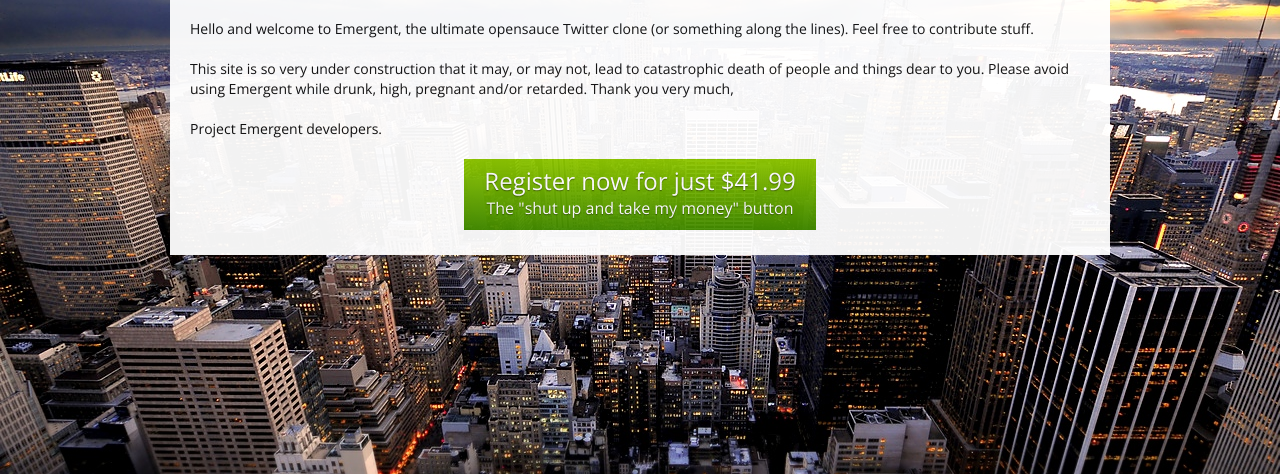
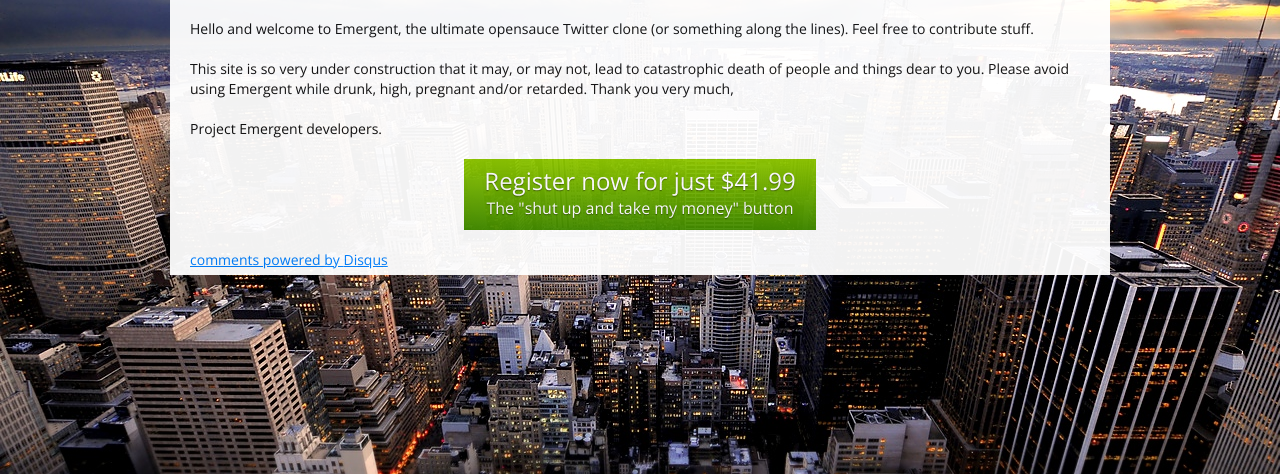
Before and after one commit to averrin/emergent, a Django app: page / in a window 1280 px wide. Shown: the part 196-670 px from the top of the page. Run offline with Django 3.2, Linux system fonts and the light colour scheme; some libraries are stand-ins or nearby versions.

Commit message:
init disqus

```diff
--- a/templates/index.html
+++ b/templates/index.html
@@ -22,6 +22,21 @@
             <p>Project Emergent developers.</p>
             <p class="signup-wrap"><a href="https://github.com/averrin/emergent" class="signup-btn">Register now for just ${{price}}.99<br>
             <small>The "shut up and take my money" button</small></a></p>
+    <div id="disqus_thread"></div>
+    <script type="text/javascript">
+        /* * * CONFIGURATION VARIABLES: EDIT BEFORE PASTING INTO YOUR WEBPAGE * * */
+        var disqus_shortname = 'emergent'; // required: replace example with your forum shortname
+
+        /* * * DON'T EDIT BELOW THIS LINE * * */
+        (function() {
+            var dsq = document.createElement('script'); dsq.type = 'text/javascript'; dsq.async = true;
+            dsq.src = '//' + disqus_shortname + '.disqus.com/embed.js';
+            (document.getElementsByTagName('head')[0] || document.getElementsByTagName('body')[0]).appendChild(dsq);
+        })();
+    </script>
+    <noscript>Please enable JavaScript to view the <a href="http://disqus.com/?ref_noscript">comments powered by Disqus.</a></noscript>
+    <a href="http://disqus.com" class="dsq-brlink">comments powered by <span class="logo-disqus">Disqus</span></a>
+
         </div>
     </body>
 </html>
```
